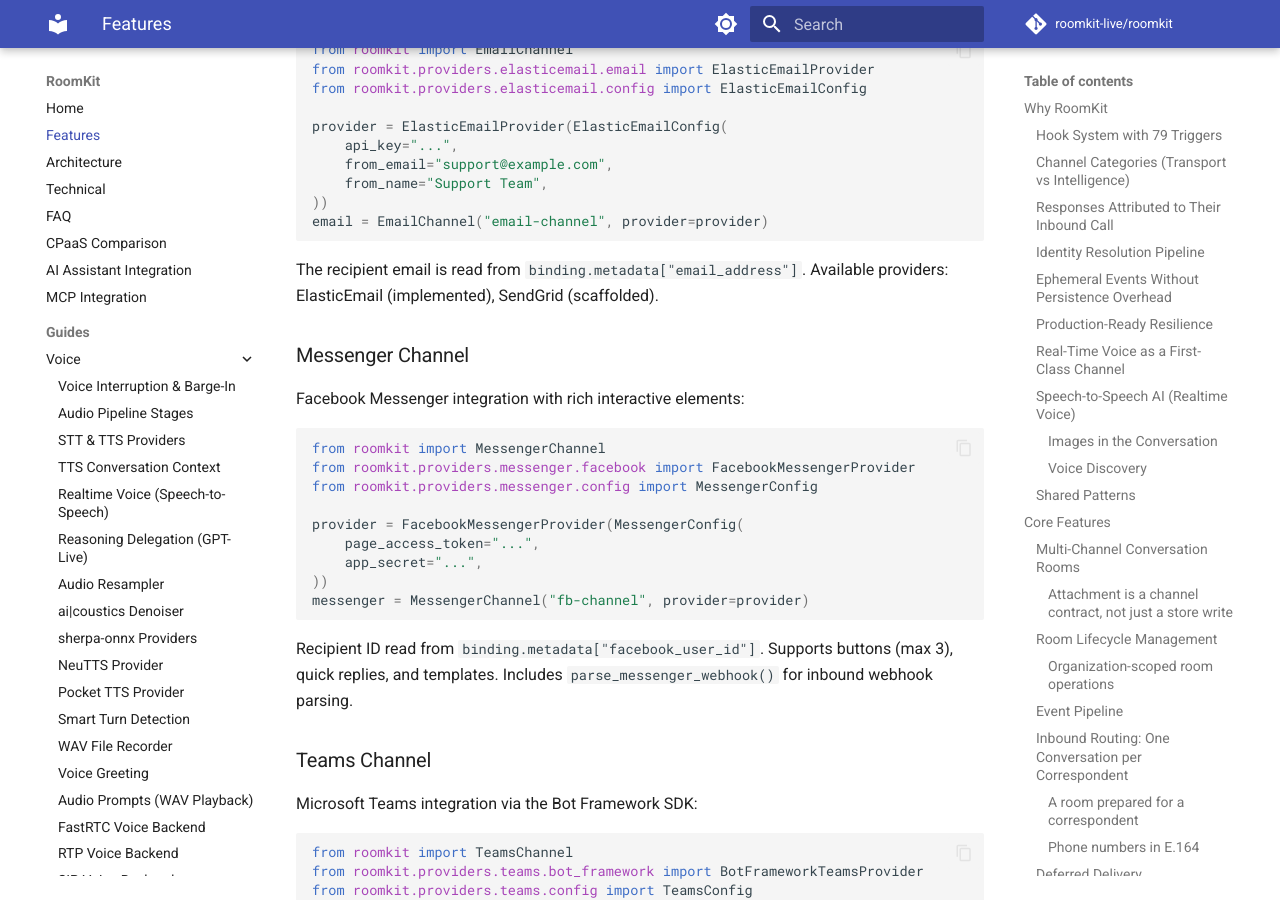
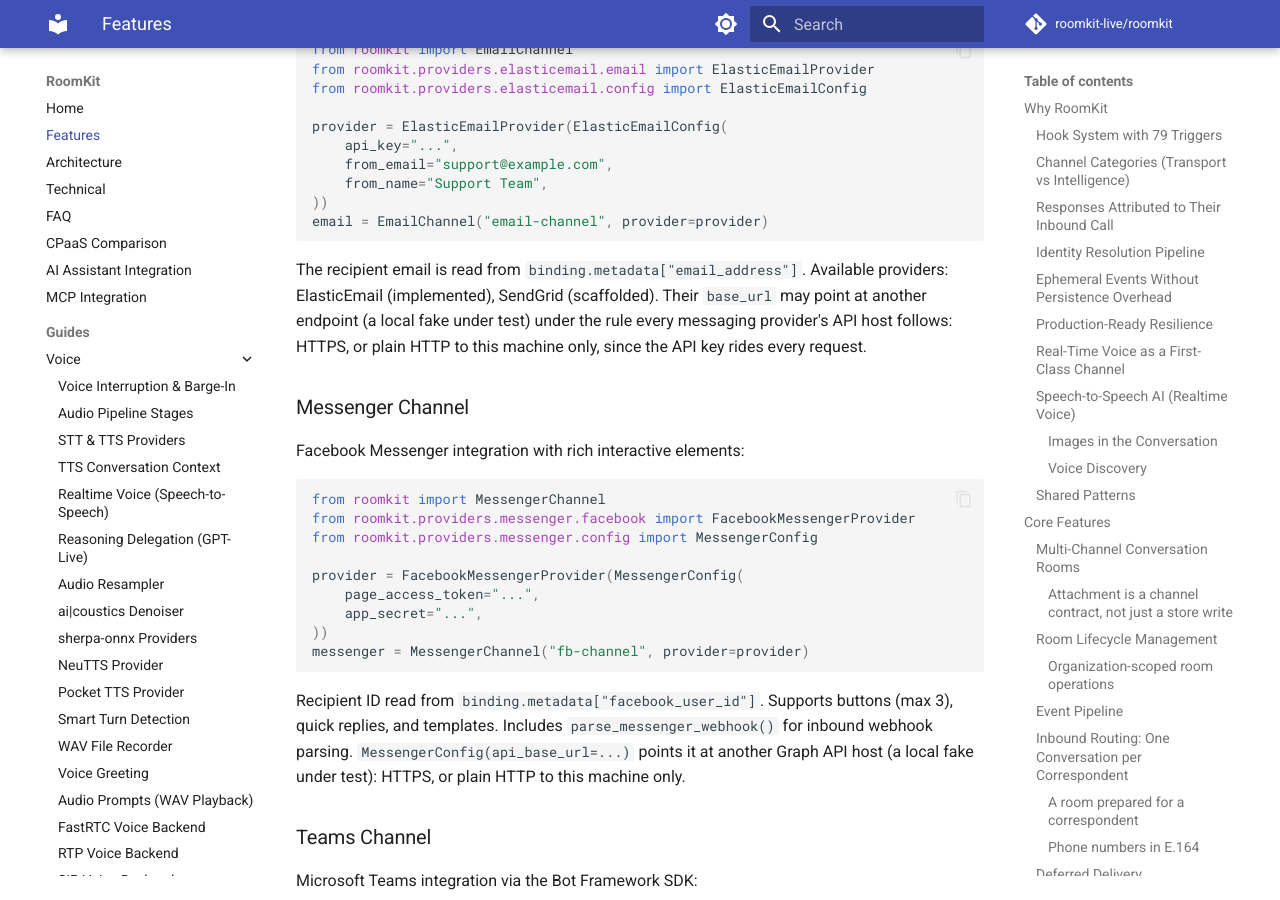
Before and after one commit to roomkit-live/roomkit-docs, an MkDocs documentation site: the page built from docs/features.md, in a window 1280 px wide and 900 px high, scrolled down 67311 px. Built offline with MkDocs 1.6.1 and Material for MkDocs 9.7.7, drawn with Linux system fonts in a browser that asks for light colours; comment, search, counter and statistics services are not loaded; some of the changed text lies outside the part shown.

Commit message:
docs(providers): per review, Messenger, Sinch, VoiceMeUp and Telnyx take an API host, and the email providers' endpoint follows the same rule (RMK-648)

````diff
--- a/docs/features.md
+++ b/docs/features.md
@@ -2316,7 +2316,7 @@ provider = ElasticEmailProvider(ElasticEmailConfig(
 email = EmailChannel("email-channel", provider=provider)
 ```
 
-The recipient email is read from `binding.metadata["email_address"]`. Available providers: ElasticEmail (implemented), SendGrid (scaffolded).
+The recipient email is read from `binding.metadata["email_address"]`. Available providers: ElasticEmail (implemented), SendGrid (scaffolded). Their `base_url` may point at another endpoint (a local fake under test) under the rule every messaging provider's API host follows: HTTPS, or plain HTTP to this machine only, since the API key rides every request.
 
 ### Messenger Channel
 
@@ -2334,7 +2334,7 @@ provider = FacebookMessengerProvider(MessengerConfig(
 messenger = MessengerChannel("fb-channel", provider=provider)
 ```
 
-Recipient ID read from `binding.metadata["facebook_user_id"]`. Supports buttons (max 3), quick replies, and templates. Includes `parse_messenger_webhook()` for inbound webhook parsing.
+Recipient ID read from `binding.metadata["facebook_user_id"]`. Supports buttons (max 3), quick replies, and templates. Includes `parse_messenger_webhook()` for inbound webhook parsing. `MessengerConfig(api_base_url=...)` points it at another Graph API host (a local fake under test): HTTPS, or plain HTTP to this machine only.
 
 ### Teams Channel
 
````
Also changed, not shown: docs/guides/sms-providers.md (+5 -0 lines).
